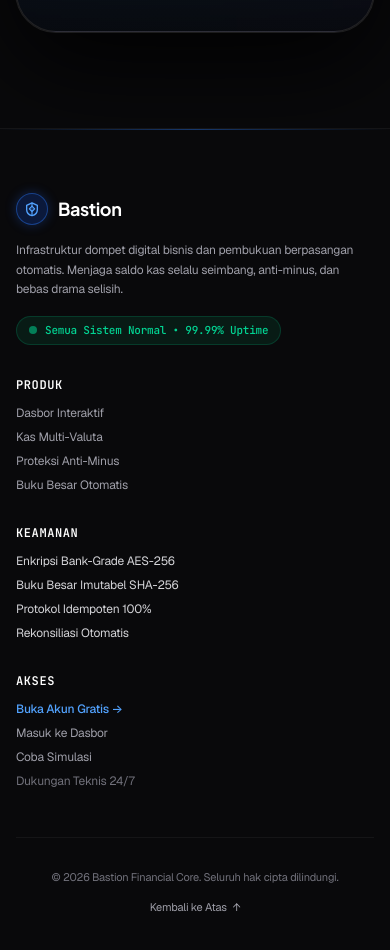
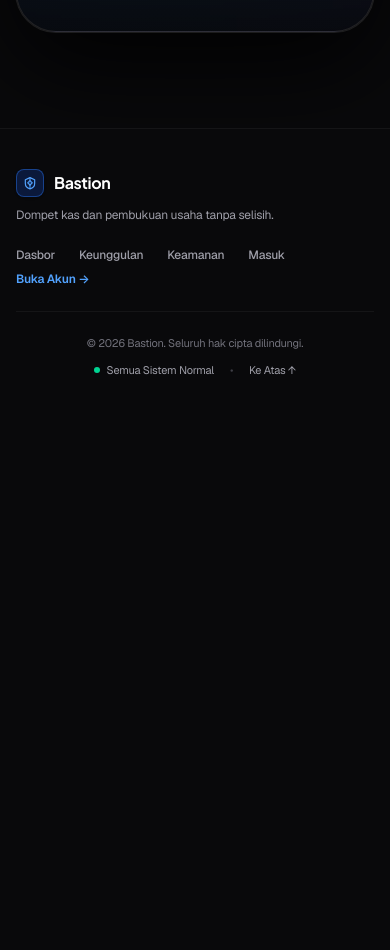
Before and after one commit to agamlatiff/bastion, a React (Vite) app in the folder web/: page / in a window 390 px wide. Shown: the part 8215-9165 px from the top of the page. After the commit the page ends 8633 px from the top, so only its background shows below. Built offline with nearby package versions, Linux system fonts and the light colour scheme.

Commit message:
feat(web): update footer to minimalist and simple 2-row layout

```diff
--- a/web/src/pages/LandingPage.tsx
+++ b/web/src/pages/LandingPage.tsx
@@ -1075,88 +1075,51 @@ export const LandingPage: React.FC = () => {
             </section>
 
             {/* ========================================================================= */}
-            {/* FOOTER REVAMP (Linear & Stripe Grade with Giant Typography Watermark)     */}
+            {/* MINIMALIST & SIMPLE FOOTER                                                */}
             {/* ========================================================================= */}
-            <footer className="relative border-t border-white/5 bg-[#09090b] pt-16 pb-12 text-xs text-zinc-400 text-left overflow-hidden">
-                {/* Radiant Glowing Line on Top */}
-                <div className="absolute top-0 inset-x-0 h-px bg-gradient-to-r from-transparent via-blue-500/40 to-transparent" />
-
-                <div className="max-w-6xl mx-auto px-4 sm:px-6 space-y-12 relative z-10">
-                    <div className="grid grid-cols-1 sm:grid-cols-2 lg:grid-cols-12 gap-8 items-start">
-                        {/* Kolom 1: Brand & Status (Span 4) */}
-                        <div className="lg:col-span-4 space-y-4">
+            <footer className="relative border-t border-white/5 bg-[#09090b] py-10 sm:py-12 text-xs text-zinc-400 text-left">
+                <div className="max-w-6xl mx-auto px-4 sm:px-6 space-y-6">
+                    {/* Top Row: Brand & Horizontal Nav */}
+                    <div className="flex flex-col md:flex-row md:items-center justify-between gap-6">
+                        <div className="flex flex-col sm:flex-row sm:items-center gap-2.5 sm:gap-4">
                             <div className="flex items-center gap-2.5">
-                                <div className="w-8 h-8 rounded-full bg-blue-600/20 border border-blue-500/40 flex items-center justify-center text-blue-400 shadow-[0_0_12px_rgba(37,99,235,0.3)]">
-                                    <BastionLogo className="w-4 h-4 stroke-[2.2]" />
+                                <div className="w-7 h-7 rounded-lg bg-blue-600/20 border border-blue-500/40 flex items-center justify-center text-blue-400 shadow-sm">
+                                    <BastionLogo className="w-3.5 h-3.5 stroke-[2.2]" />
                                 </div>
-                                <span className="font-bold text-lg text-white tracking-tight font-heading">Bastion</span>
+                                <span className="font-bold text-base text-white tracking-tight font-heading">Bastion</span>
                             </div>
-                            <p className="text-xs text-zinc-400 max-w-sm leading-relaxed">
-                                Infrastruktur dompet digital bisnis dan pembukuan berpasangan otomatis. Menjaga saldo kas selalu seimbang, anti-minus, dan bebas drama selisih.
+                            <span className="hidden sm:inline text-zinc-700">•</span>
+                            <p className="text-xs text-zinc-400">
+                                Dompet kas dan pembukuan usaha tanpa selisih.
                             </p>
-                            <div className="inline-flex items-center gap-2 px-3 py-1.5 rounded-full bg-emerald-500/10 border border-emerald-500/20 text-emerald-400 text-[11px] font-medium font-mono">
-                                <span className="w-2 h-2 rounded-full bg-emerald-400 animate-pulse" />
-                                <span>Semua Sistem Normal • 99.99% Uptime</span>
-                            </div>
                         </div>
 
-                        {/* Kolom 2: Produk & Fitur (Span 2) */}
-                        <div className="lg:col-span-2 space-y-3">
-                            <span className="text-xs font-semibold uppercase tracking-wider text-white block font-mono">
-                                Produk
-                            </span>
-                            <ul className="space-y-2 text-xs text-zinc-400">
-                                <li><a href="#demo" className="hover:text-white transition-colors">Dasbor Interaktif</a></li>
-                                <li><a href="#keunggulan" className="hover:text-white transition-colors">Kas Multi-Valuta</a></li>
-                                <li><a href="#keamanan" className="hover:text-white transition-colors">Proteksi Anti-Minus</a></li>
-                                <li><a href="#demo" className="hover:text-white transition-colors">Buku Besar Otomatis</a></li>
-                            </ul>
+                        {/* Essential Nav Links */}
+                        <nav className="flex flex-wrap items-center gap-x-6 gap-y-2 text-xs font-medium text-zinc-400">
+                            <a href="#demo" className="hover:text-white transition-colors">Dasbor</a>
+                            <a href="#keunggulan" className="hover:text-white transition-colors">Keunggulan</a>
+                            <a href="#keamanan" className="hover:text-white transition-colors">Keamanan</a>
+                            <Link to="/login" className="hover:text-white transition-colors">Masuk</Link>
+                            <Link to="/register" className="text-blue-400 hover:text-blue-300 font-semibold transition-colors">Buka Akun →</Link>
+                        </nav>
                     </div>
 
-                        {/* Kolom 3: Keamanan & Kepatuhan (Span 3) */}
-                        <div className="lg:col-span-3 space-y-3">
-                            <span className="text-xs font-semibold uppercase tracking-wider text-white block font-mono">
-                                Keamanan
-                            </span>
-                            <ul className="space-y-2 text-xs text-zinc-400">
-                                <li><span className="text-zinc-300">Enkripsi Bank-Grade AES-256</span></li>
-                                <li><span className="text-zinc-300">Buku Besar Imutabel SHA-256</span></li>
-                                <li><span className="text-zinc-300">Protokol Idempoten 100%</span></li>
-                                <li><span className="text-zinc-300">Rekonsiliasi Otomatis</span></li>
-                            </ul>
+                    {/* Bottom Row: Copyright & Minimal Status */}
+                    <div className="pt-6 border-t border-white/5 flex flex-col sm:flex-row items-center justify-between gap-3 text-[11px] text-zinc-500">
+                        <p>&copy; {new Date().getFullYear()} Bastion. Seluruh hak cipta dilindungi.</p>
+                        <div className="flex items-center gap-4">
+                            <div className="flex items-center gap-1.5 text-zinc-400">
+                                <span className="w-1.5 h-1.5 rounded-full bg-emerald-400" />
+                                <span>Semua Sistem Normal</span>
                             </div>
-
-                        {/* Kolom 4: Akses Cepat (Span 3) */}
-                        <div className="lg:col-span-3 space-y-3">
-                            <span className="text-xs font-semibold uppercase tracking-wider text-white block font-mono">
-                                Akses
-                            </span>
-                            <ul className="space-y-2 text-xs text-zinc-400">
-                                <li><Link to="/register" className="text-blue-400 hover:text-blue-300 transition-colors font-medium">Buka Akun Gratis →</Link></li>
-                                <li><Link to="/login" className="hover:text-white transition-colors">Masuk ke Dasbor</Link></li>
-                                <li><a href="#demo" className="hover:text-white transition-colors">Coba Simulasi</a></li>
-                                <li><span className="text-zinc-500">Dukungan Teknis 24/7</span></li>
-                            </ul>
-                        </div>
-                    </div>
-
-                    {/* Bottom Bar: Copyright & Back to Top */}
-                    <div className="pt-8 border-t border-white/5 flex flex-col sm:flex-row items-center justify-between gap-4 text-[11px] text-zinc-500">
-                        <p>&copy; {new Date().getFullYear()} Bastion Financial Core. Seluruh hak cipta dilindungi.</p>
+                            <span className="text-zinc-700">•</span>
                             <button
                                 onClick={() => window.scrollTo({ top: 0, behavior: 'smooth' })}
-                            className="text-zinc-400 hover:text-white transition-colors flex items-center gap-1.5"
+                                className="text-zinc-400 hover:text-white transition-colors"
                             >
-                            <span>Kembali ke Atas</span>
-                            <span>↑</span>
+                                Ke Atas ↑
                             </button>
                         </div>
-
-                    {/* Giant Architectural Watermark Backdrop */}
-                    <div className="overflow-hidden select-none pointer-events-none pt-4 text-center">
-                        <span className="text-[14vw] sm:text-[16vw] font-extrabold tracking-tighter text-white/[0.025] leading-none block font-heading">
-                            BASTION
-                        </span>
                     </div>
                 </div>
             </footer>
```
Lines whose indentation alone changed are shown as unchanged.
